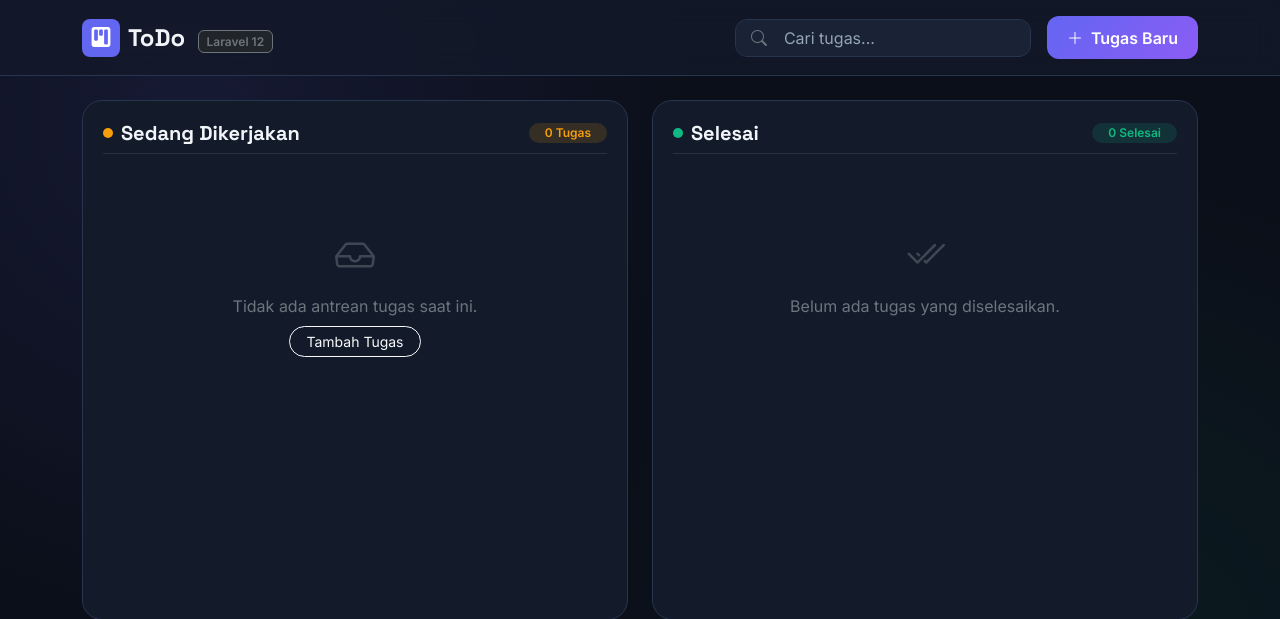
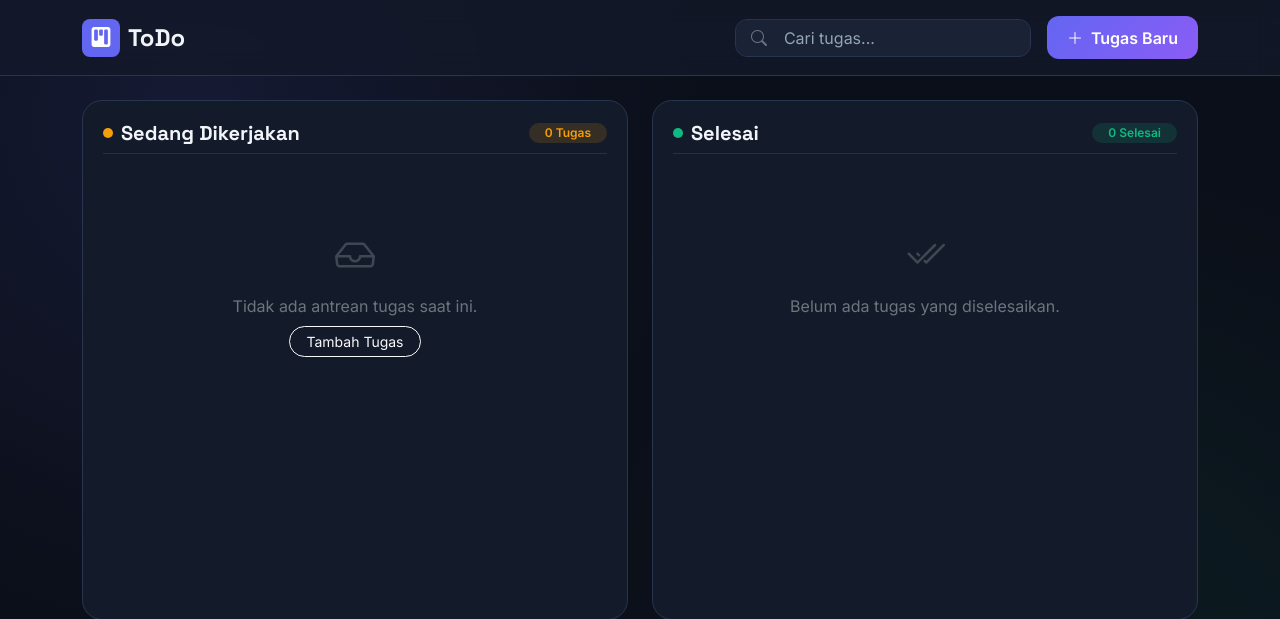
Before and after one commit to Davidrido/laravel-todo-app, a Laravel app: page / in a window 1280 px wide. Shown: the top 619 px of the page. Run offline with Laravel 12, Linux system fonts and the light colour scheme; data that the repository does not hold is empty.

Commit message:
Membuat app ToDo dengan Laravel v12

```diff
--- a/resources/views/todos/index.blade.php
+++ b/resources/views/todos/index.blade.php
@@ -139,7 +139,6 @@
                 </div>
                 <div>
                     <span class="brand-font fw-bold fs-4 tracking-tight">ToDo</span>
-                    <span class="badge bg-dark border border-secondary text-secondary ms-2">Laravel 12</span>
                 </div>
             </div>
 
```
